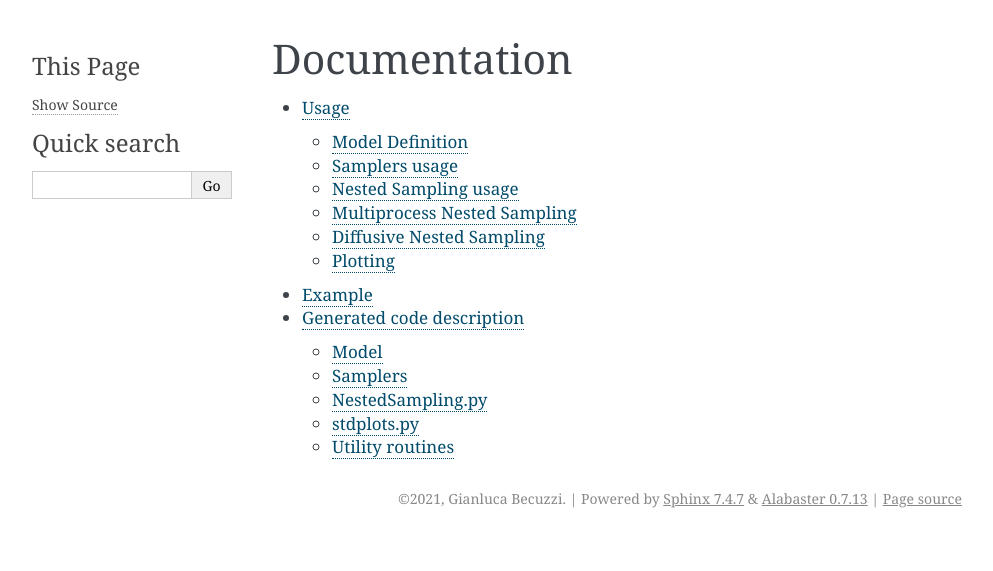
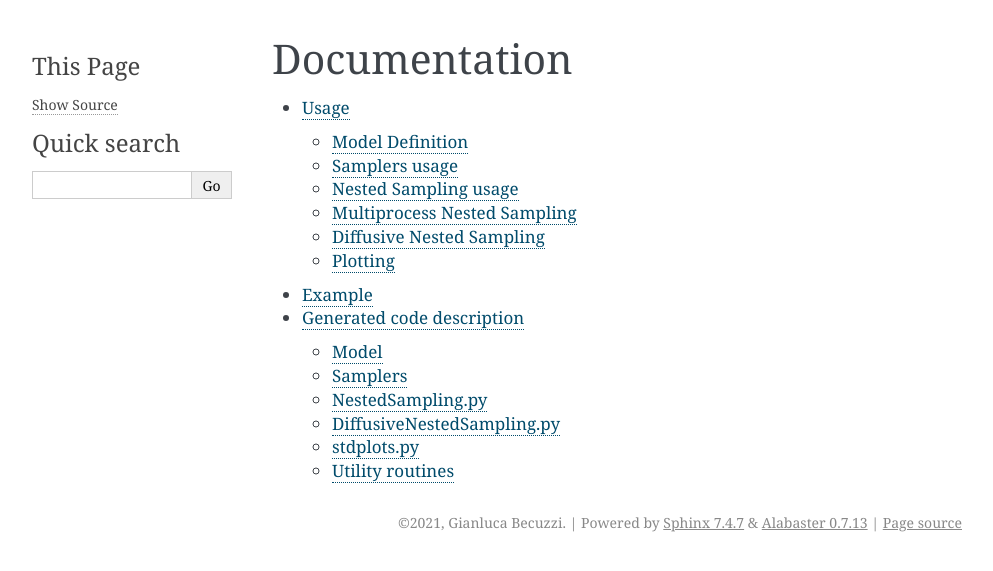
Before and after one commit to djanloo/ensnest, a Sphinx documentation site: the page built from docs/source/index.rst, in a window 1280 px wide. Shown: the top 571 px of the page, without its empty margins (148-1141 px from the left). Built offline with Sphinx 7.4.7, drawn with Linux system fonts in a browser that asks for light colours.

Commit message:
Autodoc: tried adding back Diffusive

```diff
--- a/docs/source/autogen.rst
+++ b/docs/source/autogen.rst
@@ -24,6 +24,11 @@ NestedSampling.py
 .. automodule:: ensnest.NestedSampling
 	:members:
 
+DiffusiveNestedSampling.py
+--------------------------
+.. automodule:: ensnest.DiffusiveNestedSampling
+	:members:
+
 stdplots.py
 --------------------------
 .. automodule:: ensnest.stdplots
```
